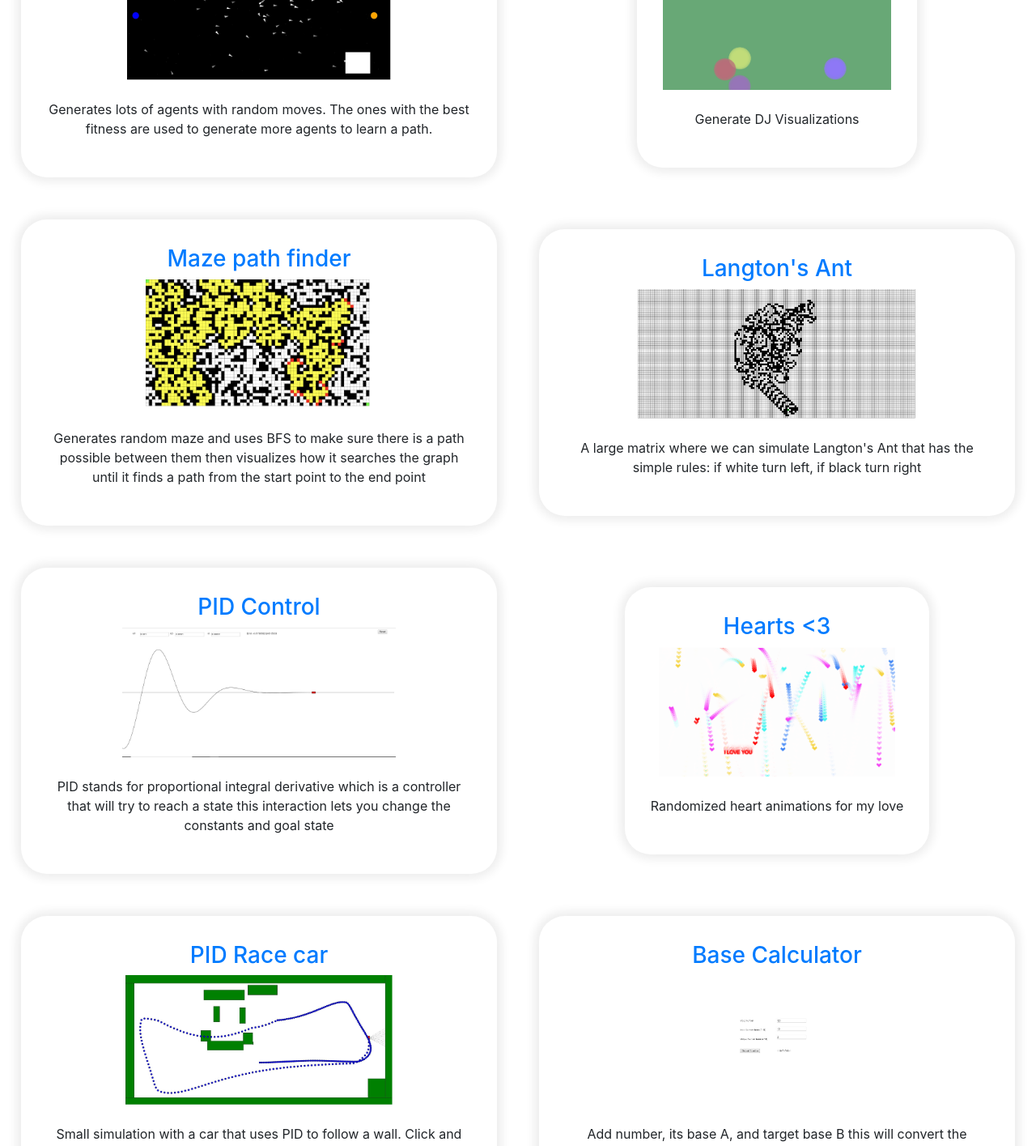
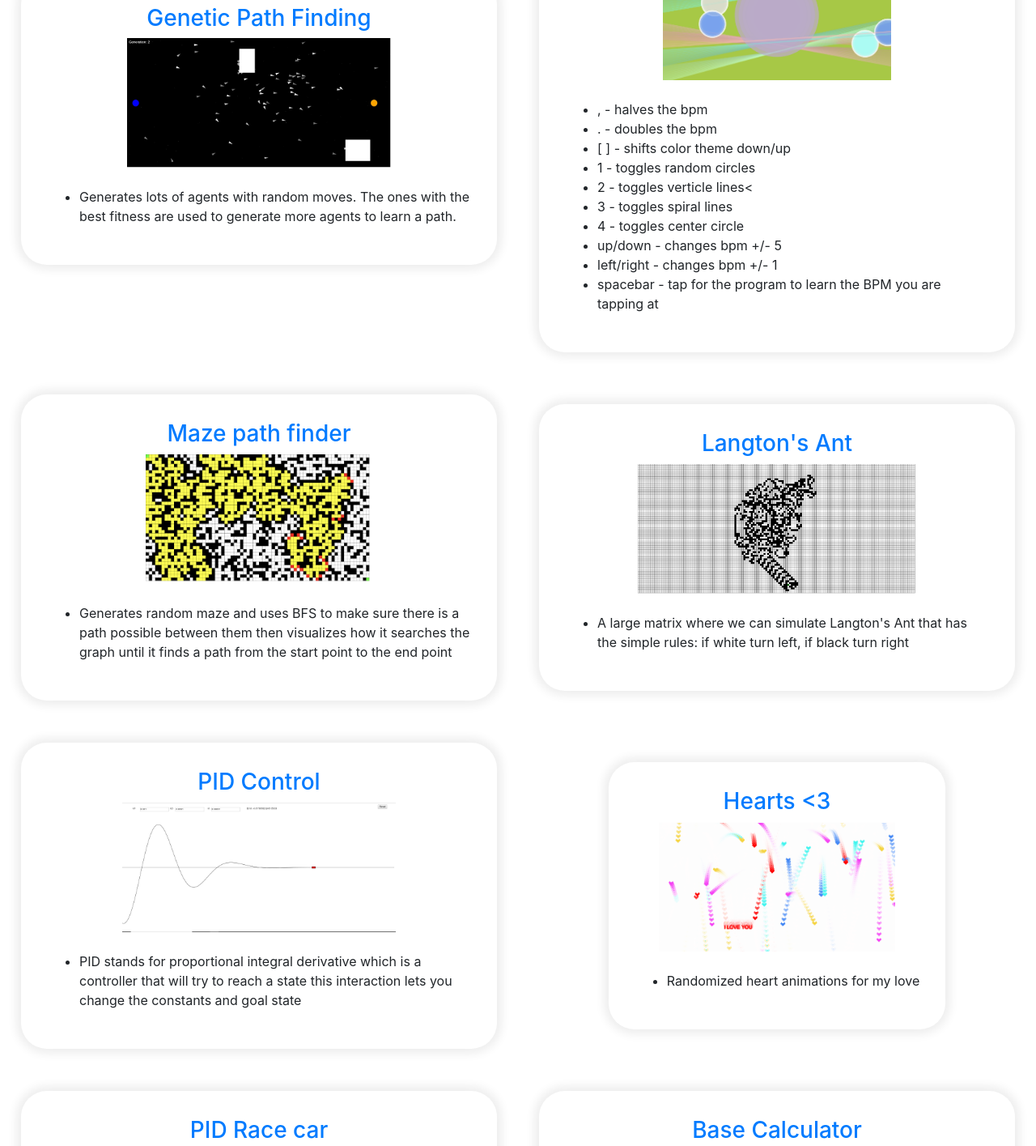
Before and after one commit to mtrejo0/moisestrejo.com, a React (Create React App) app: page /webapps in a window 1280 px wide. Shown: the part 660-2075 px from the top of the page at 81% size. Built offline with nearby package versions, Linux system fonts and the light colour scheme.

Commit message:
new description

```diff
--- a/src/containers/webapps.js
+++ b/src/containers/webapps.js
@@ -19,7 +19,7 @@ const WebbappItem = ({ webapp }) => {
         />
       </a>
       <br></br>
-      <p>{webapp.description}</p>
+      <ul>{webapp.description.map(each => <li>{each}</li>)}</ul>
     </div>
   );
 };
--- a/src/information/webapps.json
+++ b/src/information/webapps.json
@@ -1,107 +1,158 @@
 [
     {
         "name" : "Genetic Path Finding",
-        "description" : "Generates lots of agents with random moves. The ones with the best fitness are used to generate more agents to learn a path.",
+        "description": [
+            "Generates lots of agents with random moves. The ones with the best fitness are used to generate more agents to learn a path."
+        ],
         "id" : "genetic"
     },
     {
         "name": "DJ Visualizer",
-        "description": "Generate DJ Visualizations",
+        "description": [
+            ", - halves the bpm",
+            ". - doubles the bpm",
+            "[ ] - shifts color theme down/up",
+            "1 - toggles random circles",
+            "2 - toggles verticle lines<",
+            "3 - toggles spiral lines",
+            "4 - toggles center circle",
+            "up/down - changes bpm +/- 5",
+            "left/right - changes bpm +/- 1",
+            "spacebar - tap for the program to learn the BPM you are tapping at"
+        ],
         "id": "dj_vis"
     },
     {
         "name" : "Maze path finder",
-        "description" : "Generates random maze and uses BFS to make sure there is a path possible between them then visualizes how it searches the graph until it finds a path from the start point to the end point",
+        "description": [
+            "Generates random maze and uses BFS to make sure there is a path possible between them then visualizes how it searches the graph until it finds a path from the start point to the end point"
+        ],
         "id" : "maze_solver"
     },
     {
         "name" : "Langton's Ant",
-        "description" : "A large matrix where we can simulate Langton's Ant that has the simple rules: if white turn left, if black turn right",
+        "description": [
+            "A large matrix where we can simulate Langton's Ant that has the simple rules: if white turn left, if black turn right"
+        ],
         "id" : "ant"
     },
     {
         "name" : "PID Control",
-        "description" : "PID stands for proportional integral derivative which is a controller that will try to reach a state this interaction lets you change the constants and goal state",
+        "description": [
+            "PID stands for proportional integral derivative which is a controller that will try to reach a state this interaction lets you change the constants and goal state"
+        ],
         "id" : "PID"
     },
     {
         "name" : "Hearts <3",
-        "description" : "Randomized heart animations for my love",
+        "description": [
+            "Randomized heart animations for my love"
+        ],
         "id" : "hearts"
     },
     {
         "name" : "PID Race car",
-        "description" : "Small simulation with a car that uses PID to follow a wall. Click and drag to add obstacles",
+        "description": [
+            "Small simulation with a car that uses PID to follow a wall. Click and drag to add obstacles"
+        ],
         "id" : "race car"
     },
     {
         "name" : "Base Calculator",
-        "description" : "Add number, its base A, and target base B this will convert the number from base A to base B",
+        "description": [
+            "Add number, its base A, and target base B this will convert the number from base A to base B"
+        ],
         "id" : "baseConverter"
     },
     {
         "name" : "Dopler Effect Simulation",
-        "description" : "Dopler effect is the effect of having waves in motion this shows different vizualizations you can use",
+        "description": [
+            "Dopler effect is the effect of having waves in motion this shows different vizualizations you can use"
+        ],
         "id" : "dopler"
     },
     {
         "name" : "Stopwatch",
-        "description" : "Colorful stopwatch",
+        "description": [
+            "Colorful stopwatch"
+        ],
         "id" : "timer"
     },
     {
         "name" : "Selection Sort",
-        "description" : "Sorting algorithm that picks the next best item to sort O(n²), Ω(n²)",
+        "description": [
+            "Sorting algorithm that picks the next best item to sort O(n²), Ω(n²)"
+        ],
         "id" : "selection"
     },
     {
         "name" : "Insertion Sort",
-        "description" : "Sorting algorithm that swaps items until they are in the right place O(n²), Ω(n)",
+        "description": [
+            "Sorting algorithm that swaps items until they are in the right place O(n²), Ω(n)"
+        ],
         "id" : "insertion"
     },
     {
         "name" : "Merge Sort",
-        "description" : "Sorting algorithm that uses divide and conquer to sort smaller problems and combine them to sort an array O(n²)",
+        "description": [
+            "Sorting algorithm that uses divide and conquer to sort smaller problems and combine them to sort an array O(n²)"
+        ],
         "id" : "mergeSort"
     },
     {
         "name" : "Lissajous Generator",
-        "description" : "Lissajous created by using circles with different periods",
+        "description": [
+            "Lissajous created by using circles with different periods"
+        ],
         "id" : "lissajous"
     },
     {
         "name" : "Flappy Bird",
-        "description" : "Remake of Flappy Bird, press space to jump",
+        "description": [
+            "Remake of Flappy Bird, press space to jump"
+        ],
         "id" : "flappyBird"
     },
     {
         "name" : "Asteroids",
-        "description" : "Remake of Asteroids, use arrow keys to more space to shoot",
+        "description": [
+            "Remake of Asteroids, use arrow keys to more space to shoot"
+        ],
         "id" : "rocket"
     },
     {
         "name" : "Drunk Walk",
-        "description" : "Shows brownian motion and the path the agent takes",
+        "description": [
+            "Shows brownian motion and the path the agent takes"
+        ],
         "id" : "drunkWalk"
     },
     {
         "name" : "Particle Interaction",
-        "description" : "Shows brownian motion with particles and allows you to see interactions",
+        "description": [
+            "Shows brownian motion with particles and allows you to see interactions"
+        ],
         "id" : "particleInteraction"
     },
     {
         "name" : "Wave Particles",
-        "description" : "Shows particles that move in circles, your mous position changes their period and their overall image",
+        "description": [
+            "Shows particles that move in circles, your mous position changes their period and their overall image"
+        ],
         "id" : "spinParticles"
     },
     {
         "name" : "Angle PID",
-        "description" : "Three turrets use PID to lock onto your cursor to be able to shoot at ",
+        "description": [
+            "Three turrets use PID to lock onto your cursor to be able to shoot at "
+        ],
         "id" : "anglePID"
     },
     {
         "name" : "Calculator",
-        "description" : "Simple arithmetic calculator",
+        "description": [
+            "Simple arithmetic calculator"
+        ],
         "id" : "calculator"
     }
 ]
```
Also changed, not shown: public/images/dj_vis.jpg.
